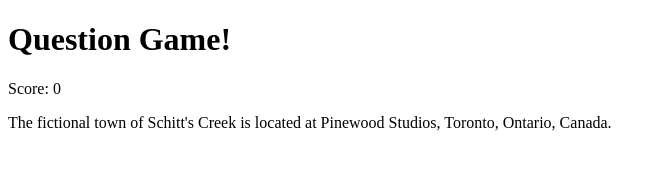
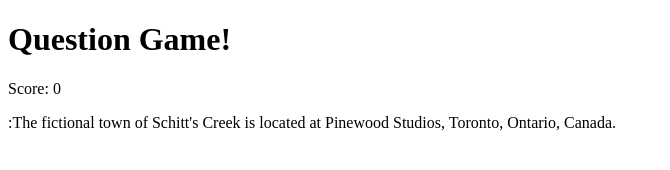
Before and after one commit to mlratino/SchittsCreekTemplate, a plain HTML site: page index.html in a window 1280 px wide. Shown: the full height of the page, 0-670 px from the left. Drawn offline with Linux system fonts and the light colour scheme.

Commit message:
HAPPY NEW YEAR!

```diff
--- a/index.html
+++ b/index.html
@@ -18,7 +18,7 @@
 
 
 var questions = [
-{ q: "The fictional town of Schitt's Creek is located at Pinewood Studios, Toronto, Ontario, Canada.", a: "t" },
+{ q: ":The fictional town of Schitt's Creek is located at Pinewood Studios, Toronto, Ontario, Canada.", a: "t" },
 { q: "The lobby in the office building where the Motel pitch takes place is the same one used in Suits (2011).", a: "t" },
 { q: "The pink dress that Alexis pulls from the bag in the last episode is what she was wearing the first time we saw her in the first episode.", a: "t" },
 { q: "In the season one season finale, Catherine O'Hara's character Moira pays homage to her character in Home Alone, Kate McCallister when referring to David's disappearance. He's out there frightened and alone Declaration of Independence was created in 1745.", a: "t" },
```
